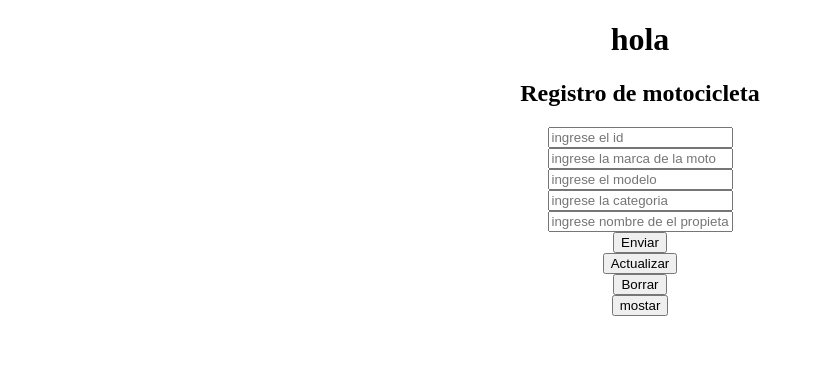
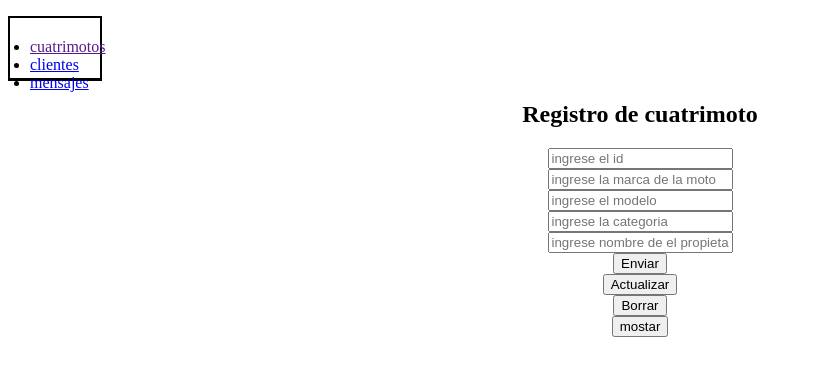
Before and after one commit to martinduartemt/front, a plain HTML site: page index.html in a window 1280 px wide. Shown: the whole page, without its empty margins (0-814 px from the left). Drawn offline with nearby package versions, Linux system fonts and the light colour scheme.

Commit message:
agrege un menu para la navegacion entre funciones

```diff
--- a/app.css
+++ b/app.css
@@ -17,3 +17,12 @@ button {
   margin: auto;
   display: block;
 }
+
+#menu{
+  text-align: left;
+  border-style: solid;
+  border-width: 2px 2px 3px;
+  width: 50px;
+  height: 20px;
+  padding: 20px;
+}
--- a/index.html
+++ b/index.html
@@ -9,8 +9,12 @@
 
 </head>
 <body>
-    <h1>hola</h1>
-    <h2>Registro de motocicleta</h2>
+    <ul id="menu">
+        <li><a href="">cuatrimotos</a> </li>
+        <li><a href="/paginas/clients.html">clientes</a> </li>
+        <li><a href="/paginas/mesagges.html">mensajes</a> </li>
+    </ul>
+    <h2>Registro de cuatrimoto</h2>
     <div id="formContainer">
         <input type="text" placeholder="ingrese el id " id="id1" />
         <input type="text" placeholder="ingrese la marca de la moto" id="brand1" />
@@ -25,6 +29,7 @@
 
 
 
+
     <div id="response"></div>
     <script src="https://code.jquery.com/jquery-3.6.1.min.js" integrity="sha256-o88AwQnZB+VDvE9tvIXrMQaPlFFSUTR+nldQm1LuPXQ=" crossorigin="anonymous"></script>
     <script src="app.js"></script>
```
Also changed, not shown: paginas/clients.html (+5 -1 lines), paginas/messages.html (+5 -1 lines).
